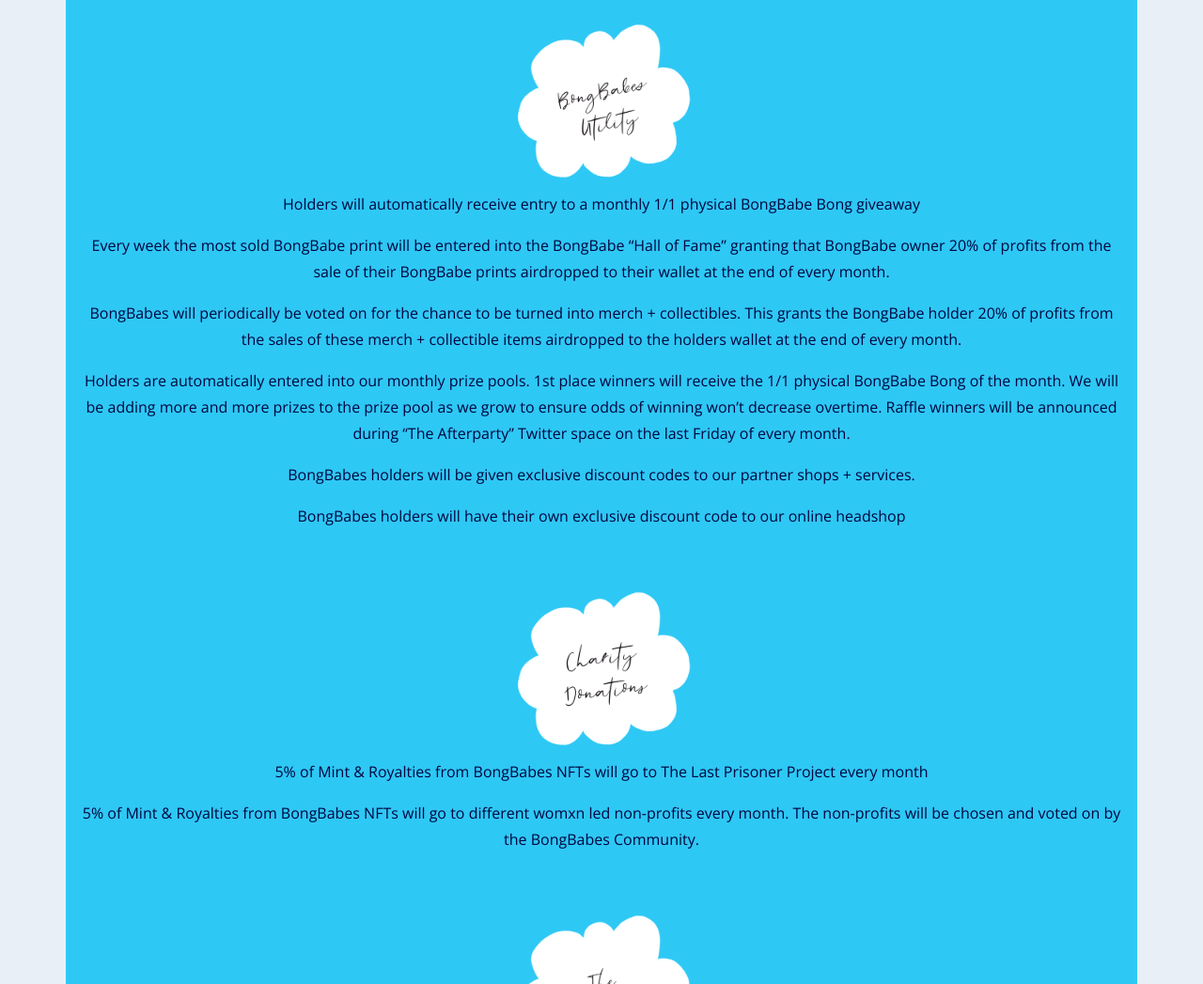
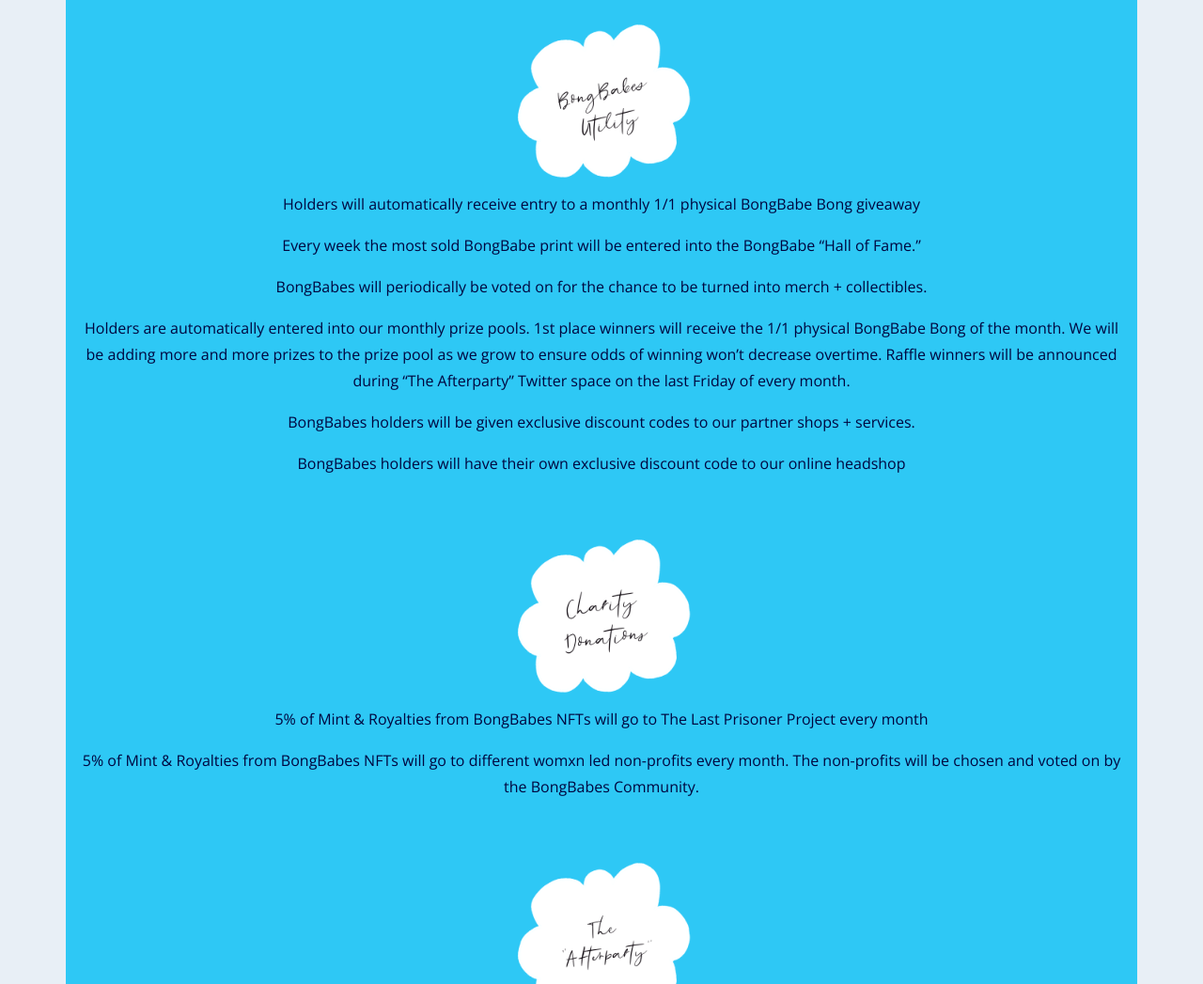
Before and after one commit to Matthew-JM/BongBabes, a plain HTML site: page index.html in a window 1280 px wide. Shown: the part 1665-2712 px from the top of the page at 94% size. Drawn offline with nearby package versions, Linux system fonts and the light colour scheme.

Commit message:
Changes
Removed white spaces and royalty idea

```diff
--- a/index.html
+++ b/index.html
@@ -55,43 +55,6 @@
 
 
 
-
-
-
-
-
-
-
-
-
-
-
-
-
-
-
-
-
-
-
-
-
-
-
-
-
-
-
-
-
-
-
-
-
-
-
-
-
 					<!-- <img class="img-fluid" src="images/customer-logo-1.png" alt="alternative"> -->
 						 <center>
 						 <img src="images/cloudmap.png" width="200">
@@ -139,8 +102,8 @@
 						<img src="images/utility.png" width="200">
 
 						<p>Holders will automatically receive entry to a monthly 1/1 physical BongBabe Bong giveaway </p>
-						<p>Every week the most sold BongBabe print will be entered into the BongBabe “Hall of Fame” granting that BongBabe owner 20% of profits from the sale of their BongBabe prints airdropped to their wallet at the end of every month.</p>
-						<p>BongBabes will periodically be voted on for the chance to be turned into merch + collectibles. This grants the BongBabe holder 20% of profits from the sales of these merch + collectible items airdropped to the holders wallet at the end of every month.</p>
+						<p>Every week the most sold BongBabe print will be entered into the BongBabe “Hall of Fame.”</p>
+						<p>BongBabes will periodically be voted on for the chance to be turned into merch + collectibles.</p>
 						<p>Holders are automatically entered into our monthly prize pools. 1st place winners will receive the 1/1 physical BongBabe Bong of the month. We will be adding more and more prizes to the prize pool as we grow to ensure odds of winning won’t decrease overtime. Raffle winners will be announced during “The Afterparty” Twitter space on the last Friday of every month.</p>
 						<p>BongBabes holders will be given exclusive discount codes to our partner shops + services.</p>
 						<p>BongBabes holders will have their own exclusive discount code to our online headshop</p>
@@ -210,96 +173,7 @@
 
 
 
-
-
-
-
-
-
-
-
-
 						</center>
-
-
-
-
-
-
-
-
-
-
-
-
-
-
-
-
-
-
-
-
-
-
-
-
-
-
-
-
-
-
-
-
-
-
-
-
-
-
-
-
-
-
-
-
-
-
-
-
-
-
-
-
-
-
-
-
-
-
-
-
-
-
-
-
-
-
-
-
-
-
-
-
-
-
-
-
-
-
-
-
 
 
 
@@ -310,13 +184,6 @@
         </div> <!-- end of container -->
     </div> <!-- end of slider -->
     <!-- end of screenshots -->
-
-
-
-
-
-
-
 
 
 
```
